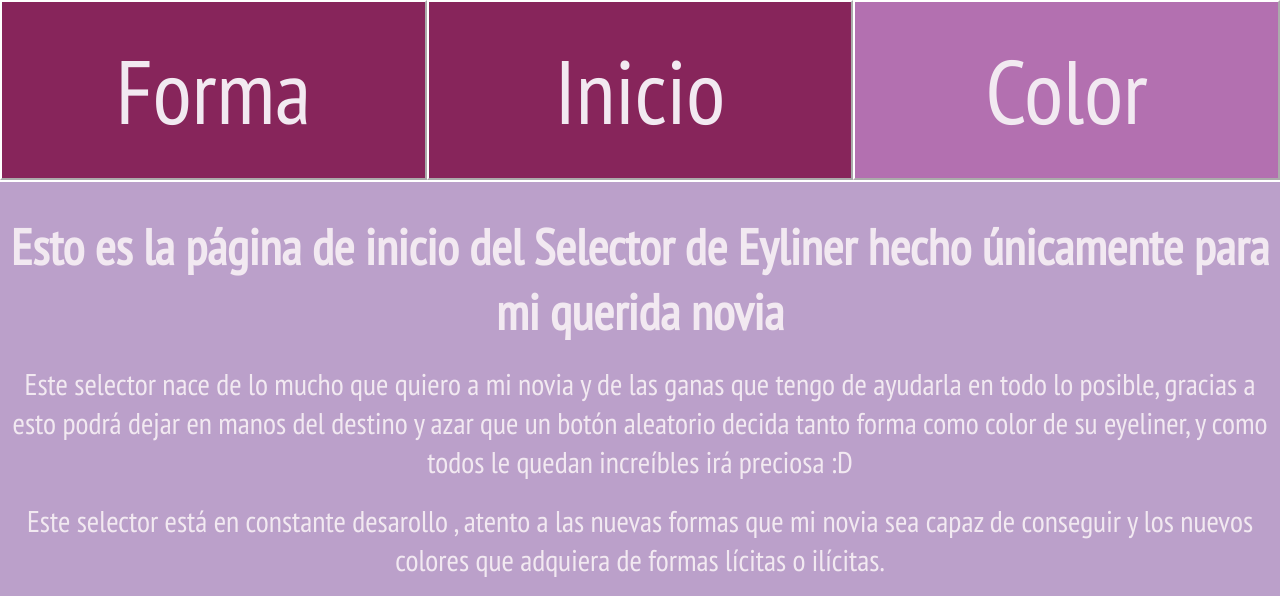
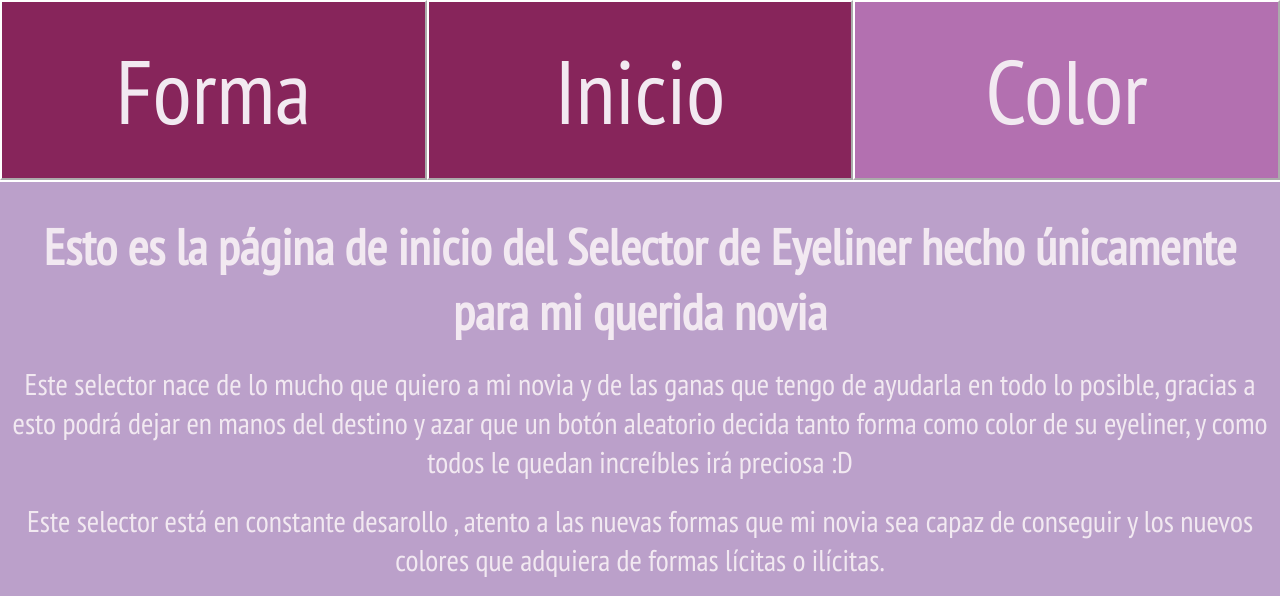
Before and after one commit to Trogui/eyeliner, a plain HTML site: page index.html in a window 1280 px wide. Shown: the top 596 px of the page. Drawn offline with Linux system fonts and the light colour scheme.

Commit message:
Update index.html

```diff
--- a/index.html
+++ b/index.html
@@ -38,7 +38,7 @@
 
     <div id = "indexBody">
         <br>
-        <h1>Esto es la página de inicio del Selector de Eyliner hecho únicamente para mi querida novia</h1>
+        <h1>Esto es la página de inicio del Selector de Eyeliner hecho únicamente para mi querida novia</h1>
 
         <p>Este selector nace de lo mucho que quiero a mi novia y de las ganas que tengo de ayudarla en todo lo posible, gracias a esto
             podrá dejar en manos del destino y azar que un botón aleatorio decida tanto forma como color de su eyeliner, y como todos le quedan increíbles
```
